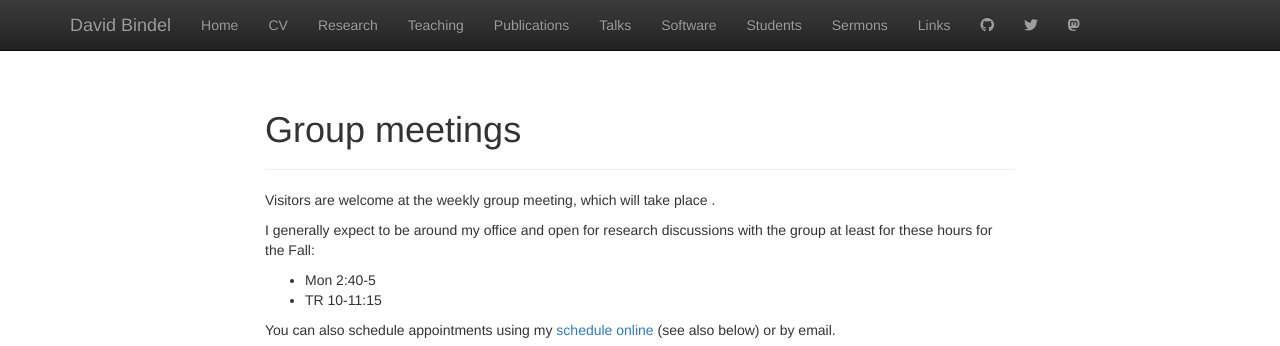
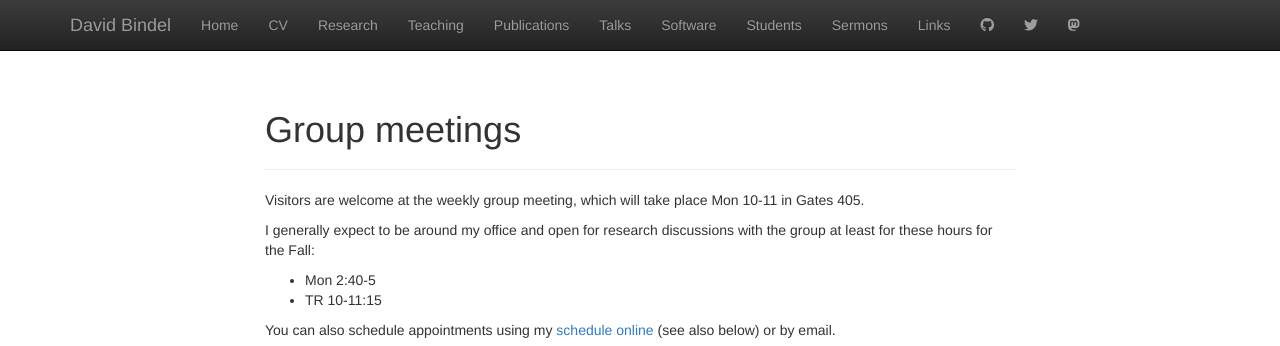
Before and after one commit to dbindel/cornell_web, a Jekyll site: the page built from group.html, in a window 1280 px wide and 900 px high, cut to the strip 0-346 px from the top of the window. Built offline with Jekyll 4.4.1, drawn with Linux system fonts in a browser that asks for light colours; nearby versions of some CDN libraries.

Commit message:
Fix group meeting formatting.

```diff
--- a/_data/hours.yml
+++ b/_data/hours.yml
@@ -8,5 +8,4 @@ group:
 - Mon 2:40-5
 - TR 10-11:15
 
-group_meeting:
-- Mon 10-11 in Gates 405
+group_meeting: Mon 10-11 in Gates 405
--- a/group.html
+++ b/group.html
@@ -5,7 +5,7 @@ layout: main
 
 <p>
   Visitors are welcome at the weekly group meeting, which will take place
-  {% for t in site.data.group_meeting %}{{ t }}{% endfor %}.
+  {{ site.data.hours.group_meeting }}.
 </p>
 
 <p>
```
